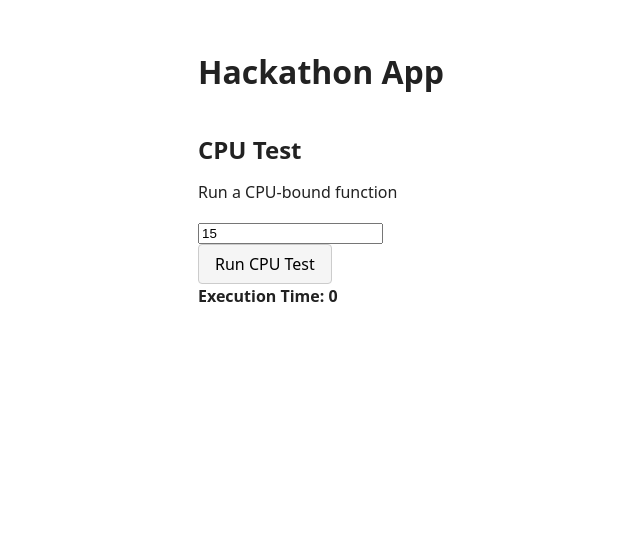
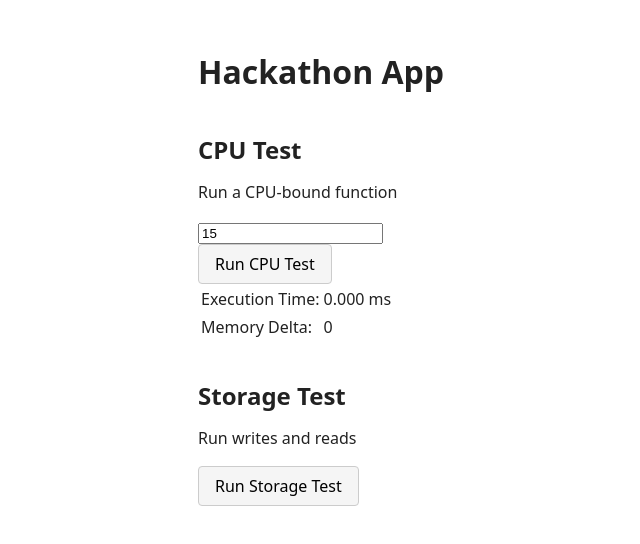
Before and after one commit to jessicadraper/web-hackathon-pwa, a Vue app in the folder pwa-app/: page / in a window 1280 px wide. Both pictures are taken after a click on the button "Run CPU Test". Shown: the top 544 px of the page, without its empty margins (16-656 px from the left). Built offline with nearby package versions, Linux system fonts and the light colour scheme.

Commit message:
adding storage test to UI

```diff
--- a/pwa-app/src/App.vue
+++ b/pwa-app/src/App.vue
@@ -2,6 +2,7 @@
 import CPUTest from "./components/CPUTest.vue";
 import { runHeavyCalculationBenchmark } from "./lib/math";
 import { runDBBenchmarks } from "./lib/db-benchmarks";
+import StorageTest from "./components/StorageTest.vue";
 
 runHeavyCalculationBenchmark();
 runDBBenchmarks();
@@ -12,6 +13,9 @@ runDBBenchmarks();
     <h2>CPU Test</h2>
     <p>Run a CPU-bound function</p>
     <CPUTest></CPUTest>
+    <h2>Storage Test</h2>
+    <p>Run writes and reads</p>
+    <StorageTest></StorageTest>
   </div>
 </template>
 
--- a/pwa-app/src/components/CPUTest.vue
+++ b/pwa-app/src/components/CPUTest.vue
@@ -1,4 +1,5 @@
 <script setup lang="ts">
+import Results from "./Results.vue";
 import type { BenchmarkResult } from "../lib/benchmark";
 import { runNQueensBenchmark } from "../lib/nqueens";
 import { ref } from "vue";
@@ -18,7 +19,7 @@ async function cpuTest() {
     <button @click="cpuTest">Run CPU Test</button>
   </div>
   <div v-if="results">
-    <strong>Execution Time: {{ results.executionTimeMs }}</strong>
+    <Results :results="results"></Results>
   </div>
 </template>
 
--- /dev/null
+++ b/pwa-app/src/components/Results.vue
@@ -0,0 +1,23 @@
+<script setup lang="ts">
+import type { BenchmarkResult } from "../lib/benchmark";
+
+const props = defineProps<{ results: BenchmarkResult }>();
+props.results;
+</script>
+
+<template>
+  <div>
+    <table>
+      <tr>
+        <td>Execution Time:</td>
+        <td>{{ props.results.executionTimeMs.toFixed(3) }} ms</td>
+      </tr>
+      <tr>
+        <td>Memory Delta:</td>
+        <td>{{ props.results.memoryDeltaMB }}</td>
+      </tr>
+    </table>
+  </div>
+</template>
+
+<style scoped></style>
--- /dev/null
+++ b/pwa-app/src/components/StorageTest.vue
@@ -0,0 +1,24 @@
+<script setup lang="ts">
+import Results from "./Results.vue";
+import type { BenchmarkResult } from "../lib/benchmark";
+import { runDBBenchmarks } from "../lib/db-benchmarks";
+import { ref } from "vue";
+
+const results = ref<BenchmarkResult[]>([]);
+
+async function storageTest() {
+  results.value = await runDBBenchmarks();
+}
+</script>
+
+<template>
+  <div>
+    <button @click="storageTest">Run Storage Test</button>
+  </div>
+  <div v-if="results" v-for="result in results">
+    <strong>{{ result.label }}</strong>
+    <Results :results="result"></Results>
+  </div>
+</template>
+
+<style scoped></style>
--- a/pwa-app/src/lib/db-benchmarks.ts
+++ b/pwa-app/src/lib/db-benchmarks.ts
@@ -1,51 +1,55 @@
 // db-benchmarks.ts
-import { getDB } from './db'
-import type { Item } from './db'
-import { measureOperation, runMultiple } from './benchmark'
+import { getDB } from "./db";
+import type { Item } from "./db";
+import { measureOperation, runMultiple } from "./benchmark";
 
 export async function writeBenchmark(count: number): Promise<void> {
-  const db = await getDB()
-  const tx = db.transaction('items', 'readwrite')
-  const store = tx.objectStore('items')
+  const db = await getDB();
+  const tx = db.transaction("items", "readwrite");
+  const store = tx.objectStore("items");
 
   for (let i = 0; i < count; i++) {
     const item: Item = {
       id: i,
       value: crypto.randomUUID().repeat(4),
-      timestamp: Date.now()
-    }
-    store.put(item)
+      timestamp: Date.now(),
+    };
+    store.put(item);
   }
 
-  await tx.done
+  await tx.done;
 }
 
+export async function readBenchmark(): Promise<Item[]> {
+  const db = await getDB();
+  const tx = db.transaction("items", "readonly");
+  const store = tx.objectStore("items");
 
-export async function readBenchmark(): Promise<Item[]> {
-  const db = await getDB()
-  const tx = db.transaction('items', 'readonly')
-  const store = tx.objectStore('items')
-
-  const items: Item[] = []
-  let cursor = await store.openCursor()
+  const items: Item[] = [];
+  let cursor = await store.openCursor();
   while (cursor) {
-    items.push(cursor.value)
-    cursor = await cursor.continue()
+    items.push(cursor.value);
+    cursor = await cursor.continue();
   }
 
-  return items
+  return items;
 }
 
+export async function runDBBenchmarks() {
+  // Einzelmessung Write
+  const writeResult = await measureOperation("IndexedDB Write 10k", () =>
+    writeBenchmark(10_000),
+  );
+  console.log(writeResult);
 
-export async function runDBBenchmarks() {
-// Einzelmessung Write
-const writeResult = await measureOperation('IndexedDB Write 10k', () => writeBenchmark(10_000))
-console.log(writeResult)
+  // Einzelmessung Read
+  const readResult = await measureOperation("IndexedDB Read 10k", () =>
+    readBenchmark(),
+  );
+  console.log(readResult);
 
-// Einzelmessung Read
-const readResult = await measureOperation('IndexedDB Read 10k', () => readBenchmark())
-console.log(readResult)
+  // Mehrfachmessung Write (30 Runs)
+  //const writeRuns = await runMultiple('IndexedDB Write 10k', () => writeBenchmark(10_000), 30)
 
-// Mehrfachmessung Write (30 Runs)
-//const writeRuns = await runMultiple('IndexedDB Write 10k', () => writeBenchmark(10_000), 30)
+  return [writeResult, readResult];
 }
```
